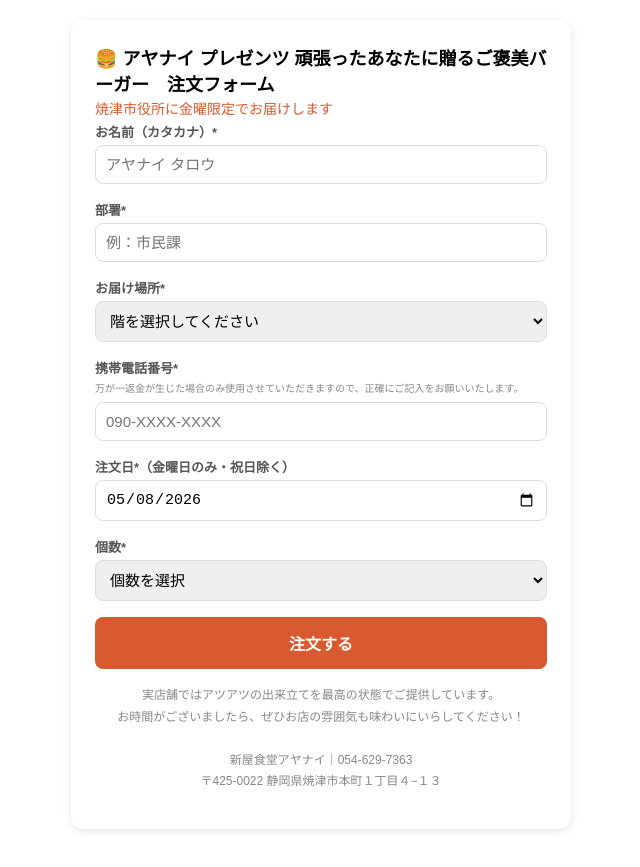
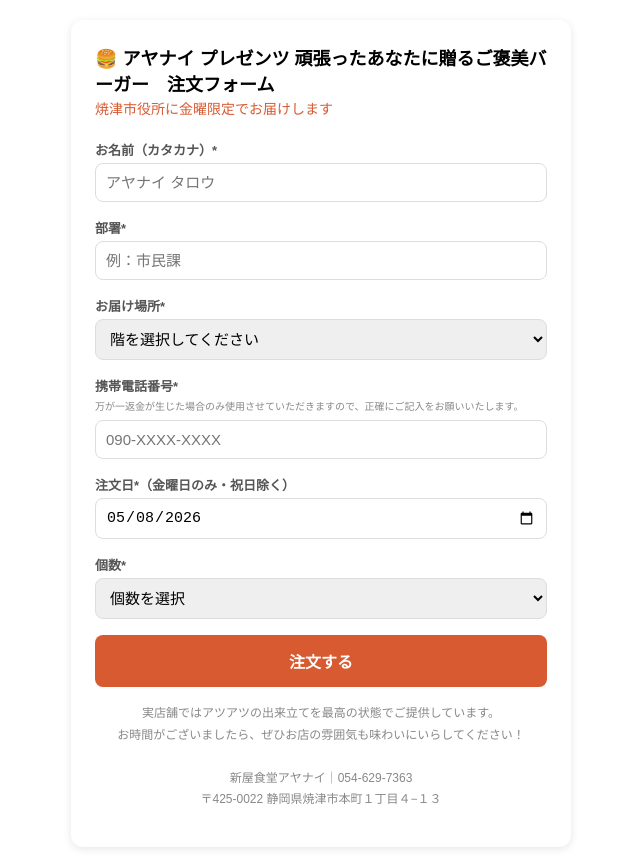
Before and after one commit to azenoa-oss/ayanai-order, a plain HTML site: page index.html in a window 1280 px wide. Shown: the whole page, without its empty margins (319-959 px from the left). Drawn offline with Linux system fonts and the light colour scheme.

Commit message:
Add line break after delivery information

```diff
--- a/index.html
+++ b/index.html
@@ -34,7 +34,7 @@
 <body>
 <div class="card">
   <h2>🍔 アヤナイ プレゼンツ 頑張ったあなたに贈るご褒美バーガー　注文フォーム</h2>
-  <h3>焼津市役所に金曜限定でお届けします</h3>
+  <h3>焼津市役所に金曜限定でお届けします</h3><br>
 
   <div id="form-area">
     <label>お名前（カタカナ）*</label>
```
